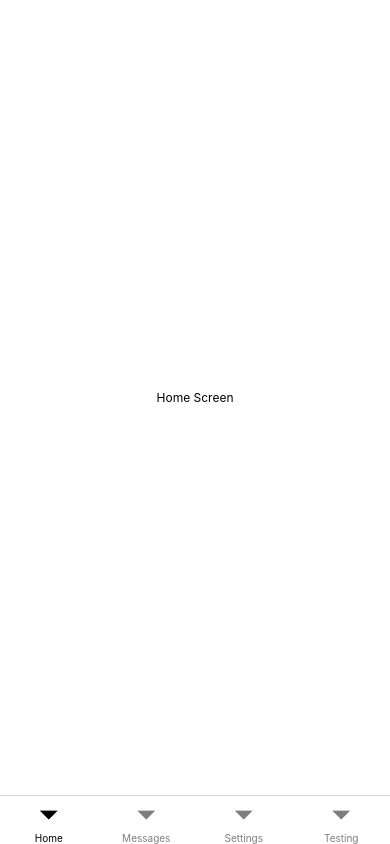
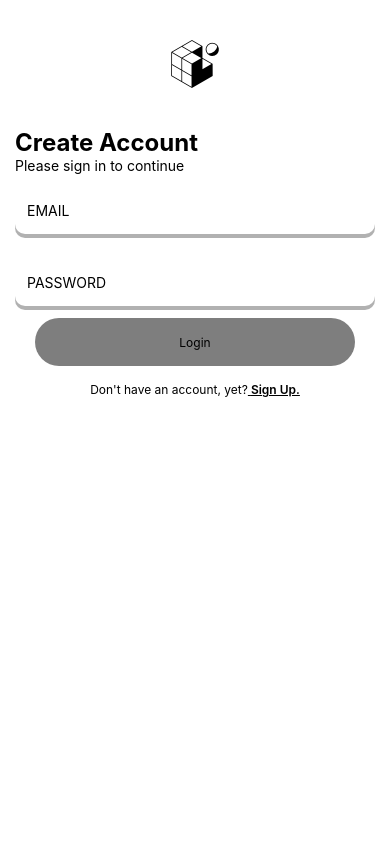
Before and after one commit to Schraut/Messaging-App, a React Native app: screen /SignInScreen in a window 390 px wide. Built offline with nearby package versions, Linux system fonts and the light colour scheme; what i18n-js would draw is missing.

Commit message:
created SignInScreen and Navigation (#11)
Co-authored-by: MAIN <main@mains-mbp.lan>

```diff
--- a/package.json
+++ b/package.json
@@ -24,6 +24,7 @@
   },
   "dependencies": {
     "@expo/vector-icons": "^14.0.3",
+    "@gorhom/bottom-sheet": "^5",
     "@react-navigation/bottom-tabs": "^6.6.1",
     "@react-navigation/native": "^6.1.18",
     "@react-navigation/native-stack": "^6.11.0",
--- /dev/null
+++ b/src/components/header_title/HeaderTitle.tsx
@@ -0,0 +1,31 @@
+import { StyleSheet, TouchableOpacity, View, Text } from "react-native";
+import { Theme, useTheme } from "../../../resources/theme/theme";
+
+interface HeaderTitleProps {
+  title: string;
+}
+
+const HeaderTitle = ({ title }: HeaderTitleProps) => {
+  const theme = useTheme();
+  const styles = stylesHandler(theme);
+
+  return (
+    <View style={styles.container}>
+      <Text style={styles.text}>{title}</Text>
+    </View>
+  );
+};
+
+const stylesHandler = (theme: Theme) =>
+  StyleSheet.create({
+    container: {
+      backgroundColor: theme.colors.background,
+    },
+    text: {
+      color: theme.colors.inverseBackground,
+      fontWeight: "bold",
+      fontSize: 24,
+    },
+  });
+
+export default HeaderTitle;
--- a/src/navigation/RootNavigator.tsx
+++ b/src/navigation/RootNavigator.tsx
@@ -4,9 +4,11 @@ import { createNativeStackNavigator } from "@react-navigation/native-stack";
 import BottomTabs from "./BottomTabs";
 import { NavigationContainer } from "@react-navigation/native";
 import { Theme, useTheme } from "../../resources/theme/theme";
+import SignInScreen from "../screens/SignInScreen";
 
 type RootStackParamList = {
   BottomTabs: undefined;
+  SignInScreen: undefined;
 };
 
 const Stack = createNativeStackNavigator<RootStackParamList>();
@@ -24,12 +26,17 @@ export const RootNavigator = () => {
             animationDuration: 400,
             gestureEnabled: true,
           }}
-          initialRouteName="BottomTabs"
+          initialRouteName="SignInScreen"
         >
+          <Stack.Screen
+            name="SignInScreen"
+            component={SignInScreen}
+            options={{ headerShown: false }}
+          />
           <Stack.Screen
             name="BottomTabs"
             component={BottomTabs}
-            options={{ headerShown: false }}
+            options={{ headerShown: false, gestureEnabled: false }}
           />
         </Stack.Navigator>
       </View>
--- /dev/null
+++ b/src/screens/SignInScreen.tsx
@@ -0,0 +1,103 @@
+import {
+  StyleSheet,
+  Text,
+  View,
+  TextInput,
+  Image,
+  TouchableOpacity,
+  Alert,
+  SafeAreaView,
+} from "react-native";
+import { Theme, useTheme } from "../../resources/theme/theme";
+import HeaderTitle from "../components/header_title/HeaderTitle";
+import { useState } from "react";
+import LongButton from "../components/buttons/LongButton";
+
+export default function SignInScreen({ navigation }: any) {
+  const theme = useTheme();
+  const styles = stylesHandler(theme);
+  const [text, setText] = useState("");
+
+  return (
+    <SafeAreaView style={styles.container}>
+      <Image style={styles.logo} source={require("../../assets/favicon.png")} />
+      <View style={{ justifyContent: "flex-start" }}>
+        <HeaderTitle title="Create Account" />
+        <Text>Please sign in to continue</Text>
+        <TextInput
+          style={styles.input}
+          onChangeText={setText}
+          value={text}
+          placeholder="EMAIL "
+        />
+        <TextInput
+          style={styles.input}
+          onChangeText={setText}
+          value={text}
+          placeholder="PASSWORD"
+        />
+      </View>
+
+      <LongButton
+        onPress={() => navigation.navigate("BottomTabs")}
+        text="Login"
+      />
+
+      <View style={styles.goToSignUp}>
+        <Text style={styles.text}>Don't have an account, yet?</Text>
+        <TouchableOpacity onPress={() => console.log("go to sign up screen")}>
+          <Text style={styles.signUpText}> Sign Up.</Text>
+        </TouchableOpacity>
+      </View>
+    </SafeAreaView>
+  );
+}
+
+const stylesHandler = (theme: Theme) =>
+  StyleSheet.create({
+    container: {
+      flex: 1,
+      backgroundColor: theme.colors.background,
+      justifyContent: "flex-start",
+      alignItems: "center",
+    },
+    text: {
+      color: theme.colors.inverseBackground,
+      fontFamily: theme.font.textPrimary.fontFamily,
+      fontSize: theme.font.textPrimary.fontSize,
+    },
+    input: {
+      height: theme.spacing(12),
+      width: theme.spacing(90),
+      backgroundColor: theme.colors.background,
+      borderRadius: 10,
+      marginVertical: theme.spacing(3),
+      paddingLeft: theme.spacing(3),
+      shadowColor: theme.colors.staticGrey,
+      shadowOffset: {
+        width: 0,
+        height: 4,
+      },
+      shadowOpacity: 0.6,
+    },
+    loginButton: {
+      backgroundColor: theme.colors.staticGrey,
+      borderRadius: 10,
+      height: theme.spacing(10),
+      width: theme.spacing(30),
+    },
+    logo: {
+      marginVertical: theme.spacing(10),
+    },
+    goToSignUp: {
+      flexDirection: "row",
+      marginTop: 16,
+    },
+    signUpText: {
+      color: theme.colors.inverseBackground,
+      fontFamily: theme.font.textPrimary.fontFamily,
+      fontSize: theme.font.textPrimary.fontSize,
+      fontWeight: "600",
+      textDecorationLine: "underline",
+    },
+  });
```
Also changed, not shown: 1 other file (tests, documents, lock files or other folders).
